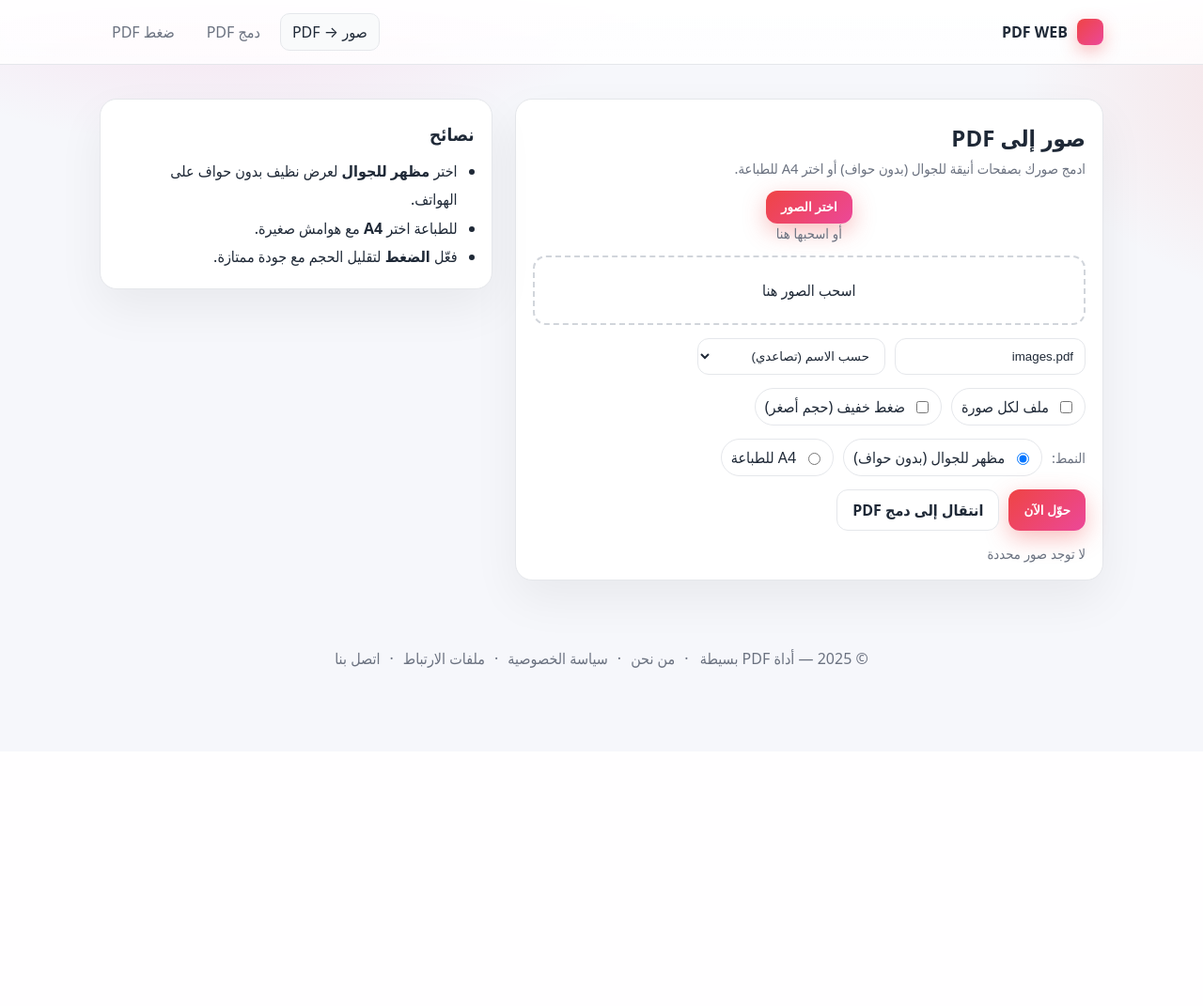
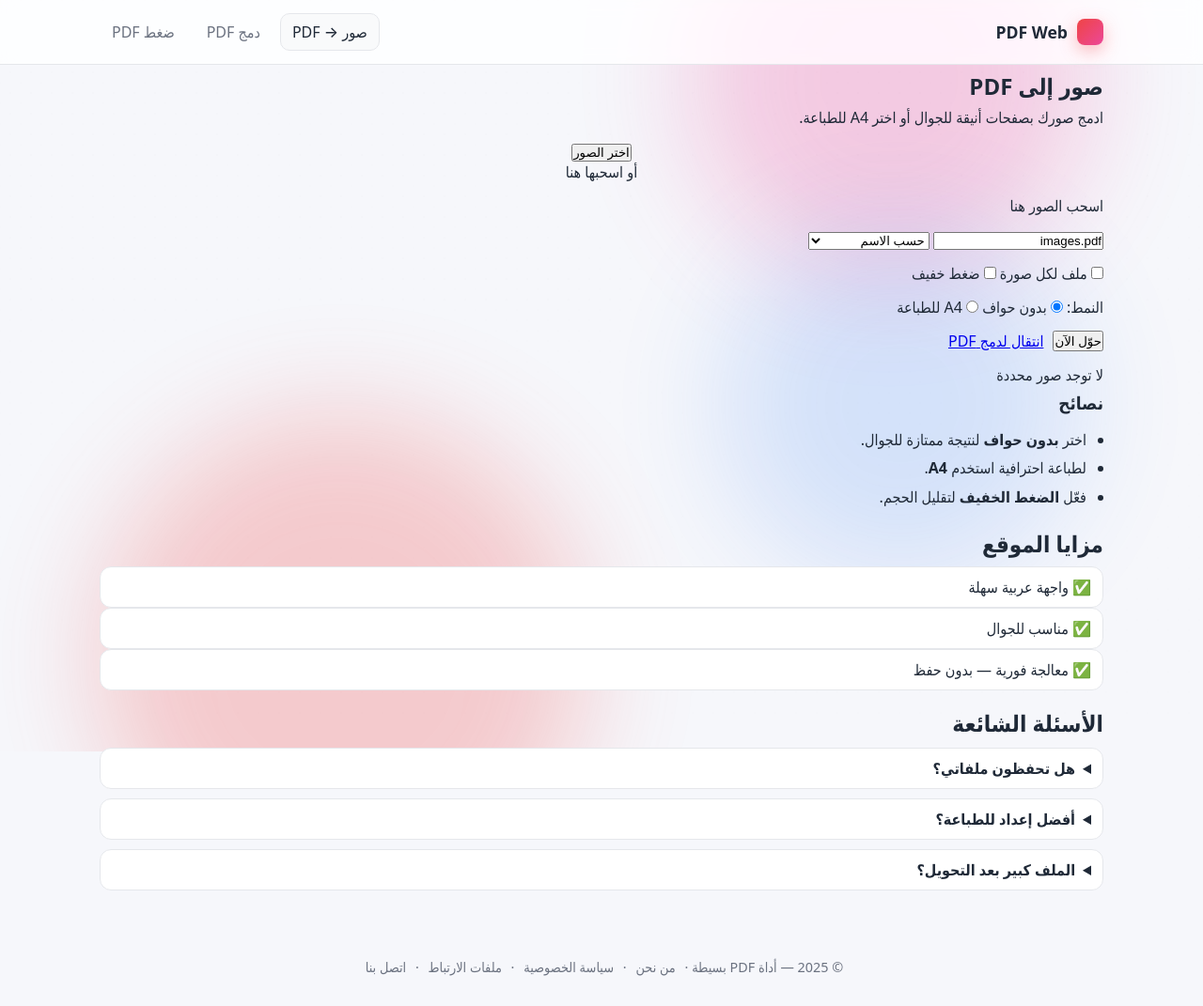
Before and after one commit to omerhass/pdfwebb, a FastAPI app: page / in a window 1280 px wide. Shown: the whole page at 94% size. Before the commit the page ends 711 px from the top, so only its background shows below. Run offline with FastAPI, Linux system fonts and the light colour scheme.

Commit message:
Updated convert_images.html with features + FAQ + new UI

```diff
--- a/templates/base.html
+++ b/templates/base.html
@@ -3,89 +3,137 @@
 <head>
   <meta charset="utf-8" />
   <meta name="viewport" content="width=device-width,initial-scale=1" />
-  <title>{{ title or "PDF Web" }}</title>
+  <title>{{ title or site_name }}</title>
 
   <style>
     :root{
-      --bg:#f6f7fb; --card:#ffffff; --ink:#1f2937; --ink-dim:#6b7280;
-      --brand:#ef4444; --brand2:#ec4899; --ring:rgba(239,68,68,.35);
-      --border:#e5e7eb; --muted:#f9fafb;
+      --bg:#f6f7fb;
+      --card:#ffffff;
+      --ink:#1f2937;
+      --ink-dim:#6b7280;
+      --brand:#ef4444;
+      --brand2:#ec4899;
+      --ring:rgba(239,68,68,.35);
+      --border:#e5e7eb;
+      --muted:#f9fafb;
     }
-    *{box-sizing:border-box}
-    html,body{height:100%}
+
+    *{box-sizing:border-box;margin:0;padding:0}
     body{
-      margin:0; font-family: system-ui, -apple-system, "Segoe UI", Tahoma, Arial, sans-serif;
-      background: radial-gradient(1200px 600px at 20% -10%, rgba(236,72,153,.18), transparent 40%),
-                  radial-gradient(1000px 600px at 120% 10%, rgba(239,68,68,.18), transparent 45%),
-                  var(--bg);
+      font-family: system-ui, -apple-system, "Segoe UI", Tahoma, Arial, sans-serif;
+      background: var(--bg);
       color:var(--ink);
+      position:relative;
+      min-height:100vh;
+      overflow-x:hidden;
     }
-    a{color:inherit;text-decoration:none}
+
+    /* ✅ الـ Dots Grid */
+    body::before{
+      content:""; position:fixed; inset:0; pointer-events:none; z-index:-1;
+      background:
+        radial-gradient(rgba(0,0,0,.035) 1px, transparent 1px) 0 0/22px 22px,
+        radial-gradient(rgba(0,0,0,.025) 1px, transparent 1px) 11px 11px/22px 22px;
+      mask-image: linear-gradient(to bottom, rgba(0,0,0,.25), rgba(0,0,0,.05));
+    }
+
+    /* ✅ خلفية الـ Blob */
+    .body-blobs{
+      position:fixed; inset:0; z-index:-2; pointer-events:none; overflow:hidden;
+    }
+    .blob{
+      position:absolute; filter:blur(60px); opacity:.25; border-radius:50%;
+      animation: float 18s ease-in-out infinite alternate;
+    }
+    .blob.p1{ width:420px; height:420px; background:#ec4899; top:-120px; right:10%; }
+    .blob.p2{ width:520px; height:520px; background:#ef4444; bottom:-160px; left:8%; animation-delay:4s;}
+    .blob.p3{ width:380px; height:380px; background:#3b82f6; top:30%; left:60%; opacity:.18; animation-delay:8s;}
+
+    @keyframes float{
+      to{ transform:translateY(-20px) translateX(12px) scale(1.03); opacity:.28;}
+    }
+
     .container{max-width:1100px;margin:auto;padding:0 16px}
+
+    /* ✅ الهيدر */
     header{
       position:sticky;top:0;z-index:20;
-      background: linear-gradient(180deg, rgba(255,255,255,.95), rgba(255,255,255,.82));
-      border-bottom:1px solid var(--border); backdrop-filter:saturate(160%) blur(6px);
+      background: rgba(255,255,255,.8);
+      border-bottom:1px solid var(--border);
+      backdrop-filter:saturate(180%) blur(8px);
     }
-    .nav{display:flex;align-items:center;justify-content:space-between;gap:12px;padding:14px 16px;max-width:1100px;margin:auto}
-    .brand{display:flex;align-items:center;gap:10px;font-weight:800}
-    .logo{width:28px;height:28px;border-radius:8px;background:linear-gradient(135deg,var(--brand),var(--brand2));box-shadow:0 6px 18px rgba(239,68,68,.35)}
-    .tabs{display:flex;gap:8px;align-items:center;flex-wrap:wrap}
-    .tab{padding:8px 12px;border-radius:10px;color:var(--ink-dim);border:1px solid transparent}
-    .tab.active{color:var(--ink);background:var(--muted);border-color:var(--border)}
+    .nav{
+      display:flex;align-items:center;justify-content:space-between;
+      padding:14px 16px;max-width:1100px;margin:auto
+    }
+    .brand{
+      display:flex;align-items:center;gap:10px;font-weight:800;font-size:1.1rem
+    }
+    .logo{
+      width:28px;height:28px;border-radius:8px;
+      background:linear-gradient(135deg,var(--brand),var(--brand2));
+      box-shadow:0 6px 18px rgba(239,68,68,.35)
+    }
 
-    .hero{padding:36px 0 8px}
-    .grid{display:grid;grid-template-columns:1fr;gap:24px;padding:0 0 32px}
-    @media(min-width:900px){ .grid{grid-template-columns:1.2fr .8fr;} }
+    /* ✅ Tabs */
+    .tabs{display:flex;gap:8px;align-items:center}
+    .tab{
+      padding:8px 12px;border-radius:10px;text-decoration:none;
+      color:var(--ink-dim);border:1px solid transparent;font-weight:500
+    }
+    .tab.active{
+      color:var(--ink);background:var(--muted);border-color:var(--border)
+    }
 
-    .card{background:var(--card);border:1px solid var(--border);border-radius:18px;padding:18px;box-shadow:0 20px 50px rgba(0,0,0,.06)}
-    .btn{
-      appearance:none;cursor:pointer;border:none;display:inline-flex;align-items:center;justify-content:center;
-      padding:10px 16px;border-radius:12px;background:linear-gradient(135deg,var(--brand),var(--brand2));color:#fff;font-weight:600;
-      box-shadow:0 8px 24px rgba(239,68,68,.35);transition:transform .05s ease, box-shadow .2s ease
+    /* ✅ Footer */
+    footer{
+      padding:32px 16px;text-align:center;color:var(--ink-dim);margin-top:40px;
+      font-size:.9rem;
     }
-    .btn:hover{transform:translateY(-1px)}
-    .btn.muted{background:#fff;color:var(--ink);border:1px solid var(--border);box-shadow:none}
-    .row{display:flex;gap:10px;flex-wrap:wrap}
-    input[type="text"], select{
-      border:1px solid var(--border);border-radius:12px;padding:10px 12px;background:#fff;color:var(--ink);outline:none;min-width:200px
+
+    footer a{
+      color:var(--ink-dim);text-decoration:none;margin:0 6px;
     }
-    input[type="text"]:focus, select:focus{box-shadow:0 0 0 4px var(--ring)}
-    label.chip{display:flex;align-items:center;gap:8px;padding:8px 10px;border:1px solid var(--border);border-radius:999px;background:#fff}
-    .sub{color:var(--ink-dim);font-size:.92rem}
-    .drop{border:2px dashed #d1d5db;background:#fff;border-radius:14px;padding:24px;text-align:center;transition:.2s}
-    .drop.drag{background:#f3f4f6;border-color:#9ca3af}
-
-    footer{padding:32px 16px;text-align:center;color:var(--ink-dim)}
-    .footer-links{display:inline-flex;gap:10px;flex-wrap:wrap;margin-inline-start:8px}
-    .footer-links a{color:var(--ink-dim)}
-    .footer-links a:hover{color:var(--ink)}
+    footer a:hover{color:var(--brand)}
   </style>
 
   {% block extra_css %}{% endblock %}
 </head>
 <body>
+
+  <!-- ✅ فقاعات الخلفية -->
+  <div class="body-blobs">
+    <div class="blob p1"></div>
+    <div class="blob p2"></div>
+    <div class="blob p3"></div>
+  </div>
+
+  <!-- ✅ الهيدر -->
   <header>
     <div class="nav">
-      <div class="brand"><span class="logo"></span><span>PDF WEB</span></div>
-     <nav class="tabs">
-  <a href="/" class="tab {% if active == 'img2pdf' %}active{% endif %}">صور → PDF</a>
-  <a href="/merge/pdf" class="tab {% if active == 'merge' %}active{% endif %}">دمج PDF</a>
-  <a href="/compress/pdf" class="tab {% if active == 'compress' %}active{% endif %}">ضغط PDF</a>
-</nav>
+      <div class="brand">
+        <span class="logo"></span>
+        <span>{{ site_name }}</span>
+      </div>
+
+      <nav class="tabs">
+        <a href="/" class="tab {% if active == 'img2pdf' %}active{% endif %}">صور → PDF</a>
+        <a href="/merge/pdf" class="tab {% if active == 'merge' %}active{% endif %}">دمج PDF</a>
+        <a href="/compress/pdf" class="tab {% if active == 'compress' %}active{% endif %}">ضغط PDF</a>
+      </nav>
     </div>
   </header>
 
+  <!-- ✅ محتوى الصفحة -->
   {% block content %}{% endblock %}
 
+  <!-- ✅ الفوتر -->
   <footer>
-    © {{ current_year() }} — أداة PDF بسيطة
-    <span class="footer-links">
-      · <a href="/about">من نحن</a>
-      · <a href="/privacy">سياسة الخصوصية</a>
-      · <a href="/cookies">ملفات الارتباط</a>
-      · <a href="/contact">اتصل بنا</a>
-    </span>
+    © {{ current_year() }} — أداة PDF بسيطة ·
+    <a href="/about">من نحن</a> ·
+    <a href="/privacy">سياسة الخصوصية</a> ·
+    <a href="/cookies">ملفات الارتباط</a> ·
+    <a href="/contact">اتصل بنا</a>
   </footer>
 
   {% block extra_js %}{% endblock %}
--- a/templates/convert_images.html
+++ b/templates/convert_images.html
@@ -1,17 +1,37 @@
 {% extends "base.html" %}
 {% set active = 'img2pdf' %}
 
+{% block extra_css %}
+<style>
+  .perk{
+    padding:10px 12px; border:1px solid var(--border);
+    border-radius:12px; background:#fff;
+  }
+  .qa{
+    border:1px solid var(--border); border-radius:12px;
+    padding:10px 12px; background:#fff; margin-top:10px;
+  }
+  .qa summary{ cursor:pointer; font-weight:600 }
+  .qa[open]{ box-shadow:0 0 0 4px var(--ring) }
+</style>
+{% endblock %}
+
 {% block content %}
+
 <section class="hero">
   <div class="container">
     <div class="grid">
-      <!-- اليسار: الأداة -->
+
+      <!-- ✅ اليسار — أداة تحويل الصور -->
       <div class="card">
         <h1 style="margin:6px 0 6px">صور إلى PDF</h1>
-        <p class="sub" style="margin:0 0 14px">ادمج صورك بصفحات أنيقة للجوال (بدون حواف) أو اختر A4 للطباعة.</p>
+        <p class="sub" style="margin:0 0 14px">
+          ادمج صورك بصفحات أنيقة للجوال أو اختر A4 للطباعة.
+        </p>
 
         <form id="imgForm" action="/api/images-to-pdf" method="post" enctype="multipart/form-data"
               style="display:flex;flex-direction:column;gap:14px">
+
           <input id="imgs" type="file" name="images" accept="image/*" multiple hidden />
 
           <div style="text-align:center">
@@ -24,7 +44,7 @@
           <div class="row">
             <input type="text" name="outfile" value="images.pdf" placeholder="اسم ملف PDF (للدمج)">
             <select name="order" title="ترتيب">
-              <option value="name">حسب الاسم (تصاعدي)</option>
+              <option value="name">حسب الاسم</option>
               <option value="mtime">حسب تاريخ التعديل</option>
               <option value="as_is">كما تم اختيارها</option>
             </select>
@@ -32,37 +52,77 @@
 
           <div class="row">
             <label class="chip"><input type="checkbox" name="per_file" value="1"> ملف لكل صورة</label>
-            <label class="chip"><input type="checkbox" name="compress" value="1"> ضغط خفيف (حجم أصغر)</label>
+            <label class="chip"><input type="checkbox" name="compress" value="1"> ضغط خفيف</label>
           </div>
 
           <div class="row">
             <span class="sub" style="align-self:center">النمط:</span>
-            <label class="chip"><input type="radio" name="style" value="full_bleed" checked> مظهر للجوال (بدون حواف)</label>
+            <label class="chip"><input type="radio" name="style" value="full_bleed" checked> بدون حواف</label>
             <label class="chip"><input type="radio" name="style" value="a4_margins"> A4 للطباعة</label>
           </div>
 
-          <div style="display:flex; gap:10px; flex-wrap:wrap; justify-content:flex-start">
+          <div style="display:flex; gap:10px; flex-wrap:wrap;">
             <button type="submit" class="btn">حوّل الآن</button>
-            <a class="btn muted" href="/merge/pdf">انتقال إلى دمج PDF</a>
+            <a class="btn muted" href="/merge/pdf">انتقال لدمج PDF</a>
           </div>
 
           <div id="imgCount" class="sub">لا توجد صور محددة</div>
         </form>
       </div>
 
-      <!-- اليمين: نصائح -->
+      <!-- ✅ اليمين — نصائح -->
       <div class="card" style="align-self:start">
         <h3 style="margin:6px 0 12px">نصائح</h3>
         <ul style="margin:0;padding:0 18px;line-height:1.9">
-          <li>اختر <b>مظهر للجوال</b> لعرض نظيف بدون حواف على الهواتف.</li>
-          <li>للطباعة اختر <b>A4</b> مع هوامش صغيرة.</li>
-          <li>فعّل <b>الضغط</b> لتقليل الحجم مع جودة ممتازة.</li>
+          <li>اختر <b>بدون حواف</b> لنتيجة ممتازة للجوال.</li>
+          <li>لطباعة احترافية استخدم <b>A4</b>.</li>
+          <li>فعّل <b>الضغط الخفيف</b> لتقليل الحجم.</li>
         </ul>
       </div>
+
     </div>
   </div>
 </section>
+
+
+<!-- ✅ قسم المزايا + الأسئلة الشائعة -->
+<section>
+  <div class="container" style="margin-top:18px;display:grid;gap:18px">
+
+    <!-- ✅ مزايا -->
+    <div class="card">
+      <h2 style="margin:0 0 6px">مزايا الموقع</h2>
+      <div class="row" style="margin-top:8px">
+        <div class="perk">✅ واجهة عربية سهلة</div>
+        <div class="perk">✅ مناسب للجوال</div>
+        <div class="perk">✅ معالجة فورية — بدون حفظ</div>
+      </div>
+    </div>
+
+    <!-- ✅ الأسئلة الشائعة -->
+    <div class="card">
+      <h2 style="margin:0 0 6px">الأسئلة الشائعة</h2>
+      <details class="qa">
+        <summary>هل تحفظون ملفاتي؟</summary>
+        <div>لا يتم حفظ أي ملف، تتم المعالجة أثناء الجلسة فقط.</div>
+      </details>
+
+      <details class="qa">
+        <summary>أفضل إعداد للطباعة؟</summary>
+        <div>اختر نمط A4 مع هوامش، وقد تعطّل الضغط للحفاظ على الدقة.</div>
+      </details>
+
+      <details class="qa">
+        <summary>الملف كبير بعد التحويل؟</summary>
+        <div>فعّل خيار الضغط الخفيف، أو استخدم صفحة ضغط PDF.</div>
+      </details>
+    </div>
+
+  </div>
+</section>
+
 {% endblock %}
+
 
 {% block extra_js %}
 <script>
@@ -75,15 +135,21 @@
   pickImg.onclick = ()=> imgs.click();
 
   ['dragenter','dragover'].forEach(ev=>{
-    imgDrop.addEventListener(ev, e=>{ e.preventDefault(); imgDrop.classList.add('drag'); });
+    imgDrop.addEventListener(ev, e=>{
+      e.preventDefault(); imgDrop.classList.add('drag');
+    });
   });
   ['dragleave','drop'].forEach(ev=>{
-    imgDrop.addEventListener(ev, e=>{ e.preventDefault(); imgDrop.classList.remove('drag'); });
+    imgDrop.addEventListener(ev, e=>{
+      e.preventDefault(); imgDrop.classList.remove('drag');
+    });
   });
+
   imgDrop.addEventListener('drop', e=>{
     imgs.files = e.dataTransfer.files;
     updateCount();
   });
+
   imgs.addEventListener('change', updateCount);
 
   function updateCount(){
```
